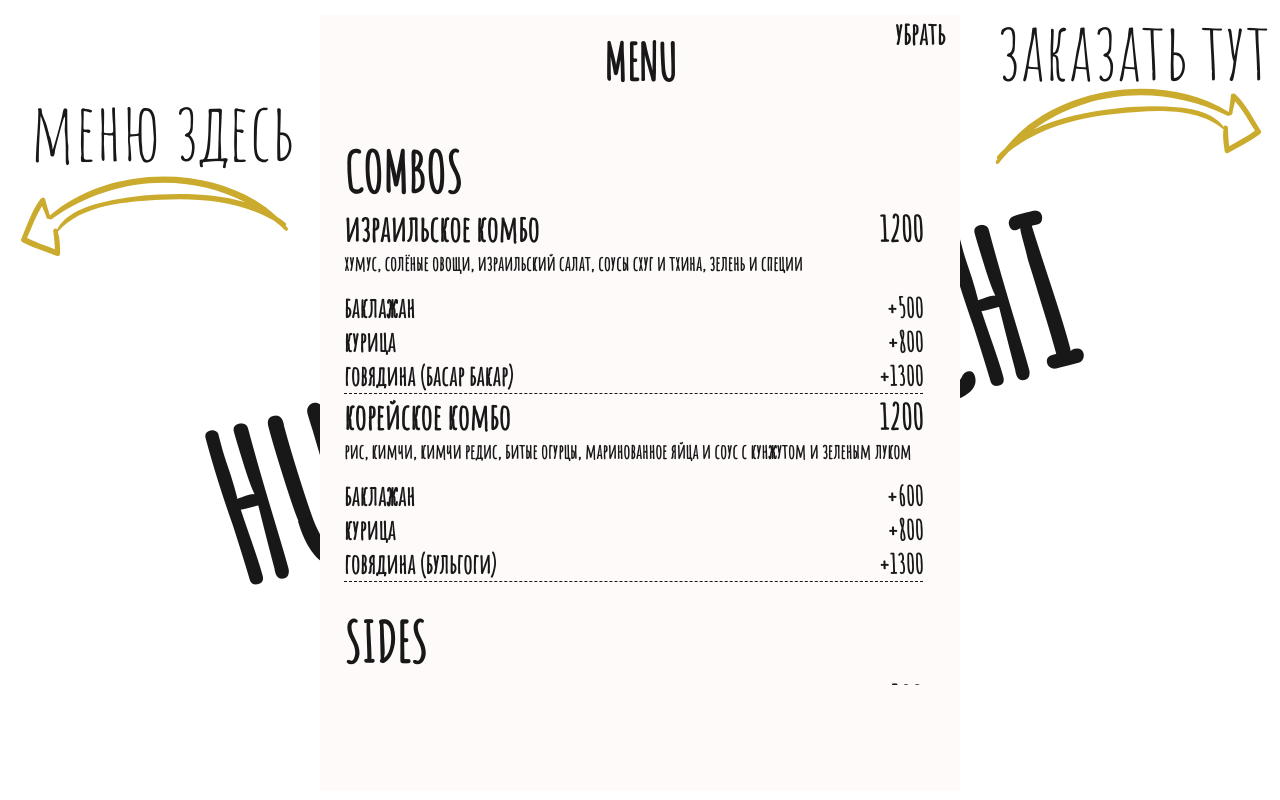
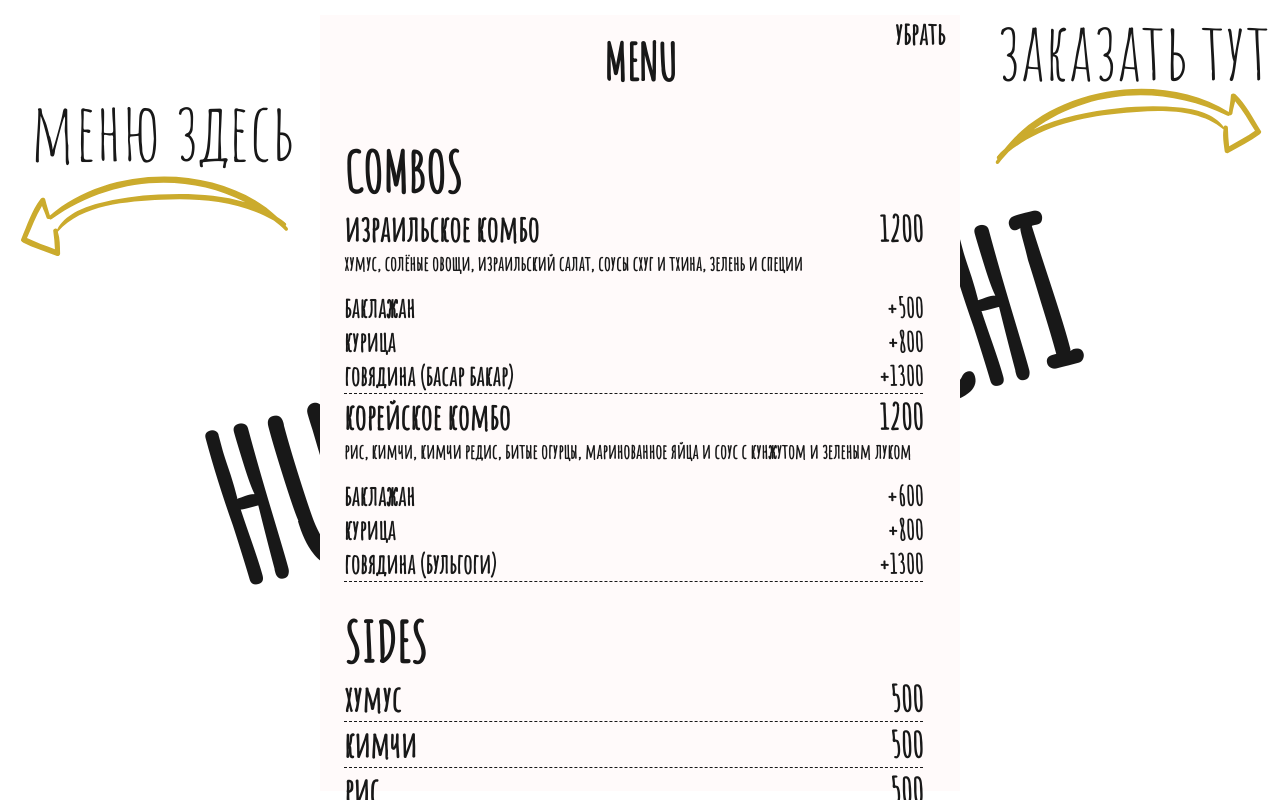
Before and after one commit to PavelMelnik94/kimchi, a website built with Vite: page index.html in a window 1280 px wide. Both pictures are taken after a click on the element "меню здесь". Shown: the top 800 px of the page. Built offline with nearby package versions, Linux system fonts and the light colour scheme.

Commit message:
inital commit

```diff
--- a/style.scss
+++ b/style.scss
@@ -180,8 +180,7 @@ h1 {
     box-sizing: border-box;
     //margin-top: 20px;
     padding: 1.5rem;
-    // max-height: 75vh;
-    max-height: 572px;
+    max-height: 100vh;
     //max-width: 337px;
     //width: 500px;
     overflow-y: scroll;
```
